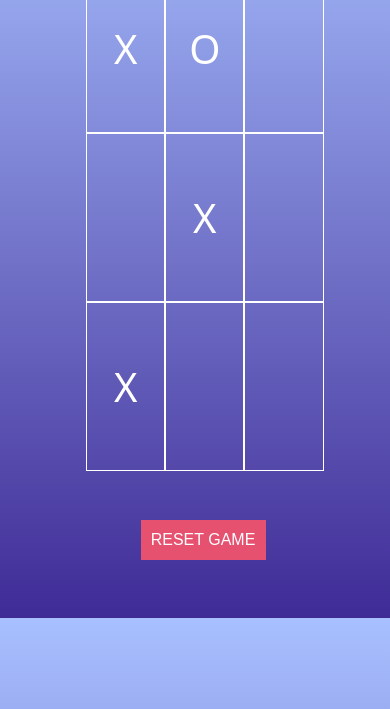
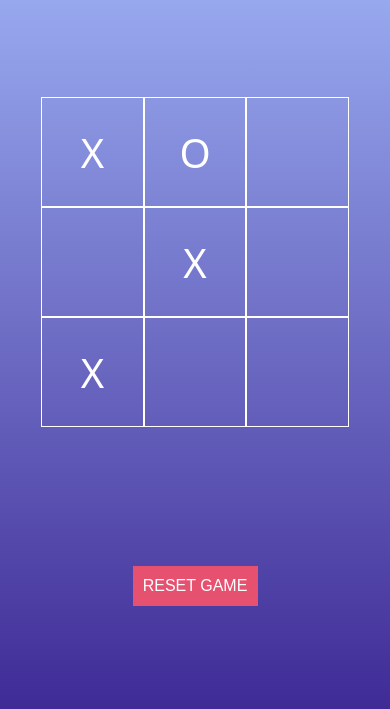
Before and after one commit to carololiveira6/html-css-js-exercises, a plain HTML site: page atividade81-sprint2/index.html in a window 390 px wide. Shown: the part 135-844 px from the top of the page. Drawn offline with Linux system fonts and the light colour scheme.

Commit message:
Criada media query

```diff
--- a/atividade81-sprint2/css/style.css
+++ b/atividade81-sprint2/css/style.css
@@ -5,25 +5,31 @@
 
 body {
     background-image: linear-gradient(#a8c0ff, #3f2b96);
-    width: 100%;
-    height: 100%;
+    width: 100vw;
+    height: 100vh;
     display: flex;
     justify-content: center;
     align-items: center;
     flex-direction: column;
     font-family: "Noto sans", sans-serif;
+    margin: 0;
 }
 
 h2 {
-    font-size: 30px;
+    font-size: 50px;
     font-style: italic;
     color: var(--font-color);
 }
+
 .boxPrincipal {
     display: flex;
     border: 0px solid var(--font-color);
     width: 60vw;
     height: 60vh;
+}
+
+.primeiro, .segundo, .terceiro {
+    width: 50vw;
 }
 
 .box {
@@ -63,3 +69,38 @@ button:hover {
     background-color: #a8c0ff;
     color: var(--font-color);
   }
+
+
+@media only screen and (min-width: 360px) {
+    body {
+        justify-content: center;
+        align-items: center;
+    }
+
+    .boxPrincipal {
+        display: flex;
+        border: 0px solid var(--font-color);
+        justify-content: center;
+        width: 60vw;
+        height: 60vh;
+        align-items: center;
+    }
+
+    .box {
+        display: flex;
+        border: 1px solid var(--font-color);
+        width: 25.8vw;
+        height: 12.8vh;
+        flex-direction: column;
+        flex-wrap: wrap;
+        text-align: center;
+        font-size: 40px;
+        color: var(--font-color);
+        justify-content: center;
+    }
+
+    h2 {
+        font-size: 30px;
+    }
+
+}
```
